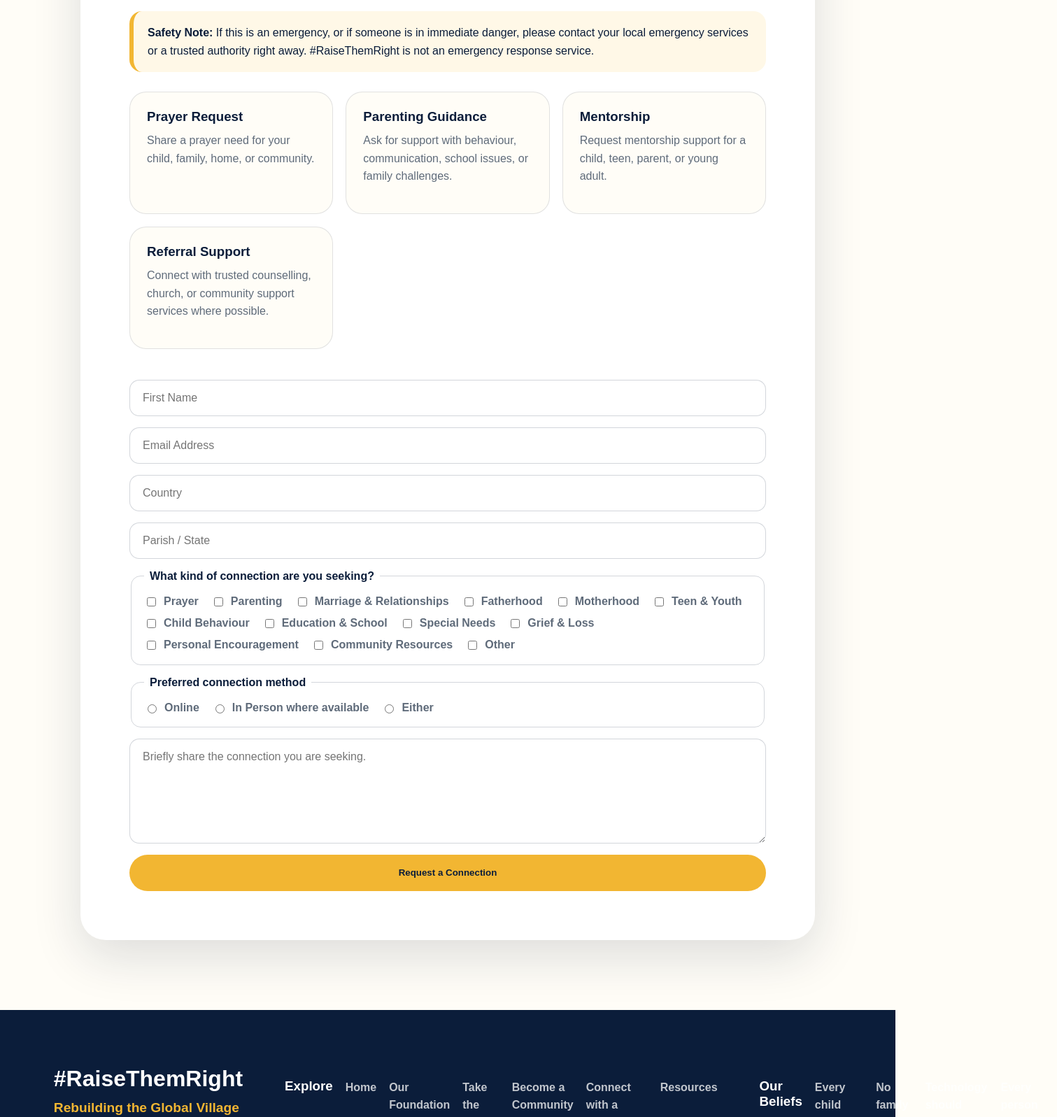
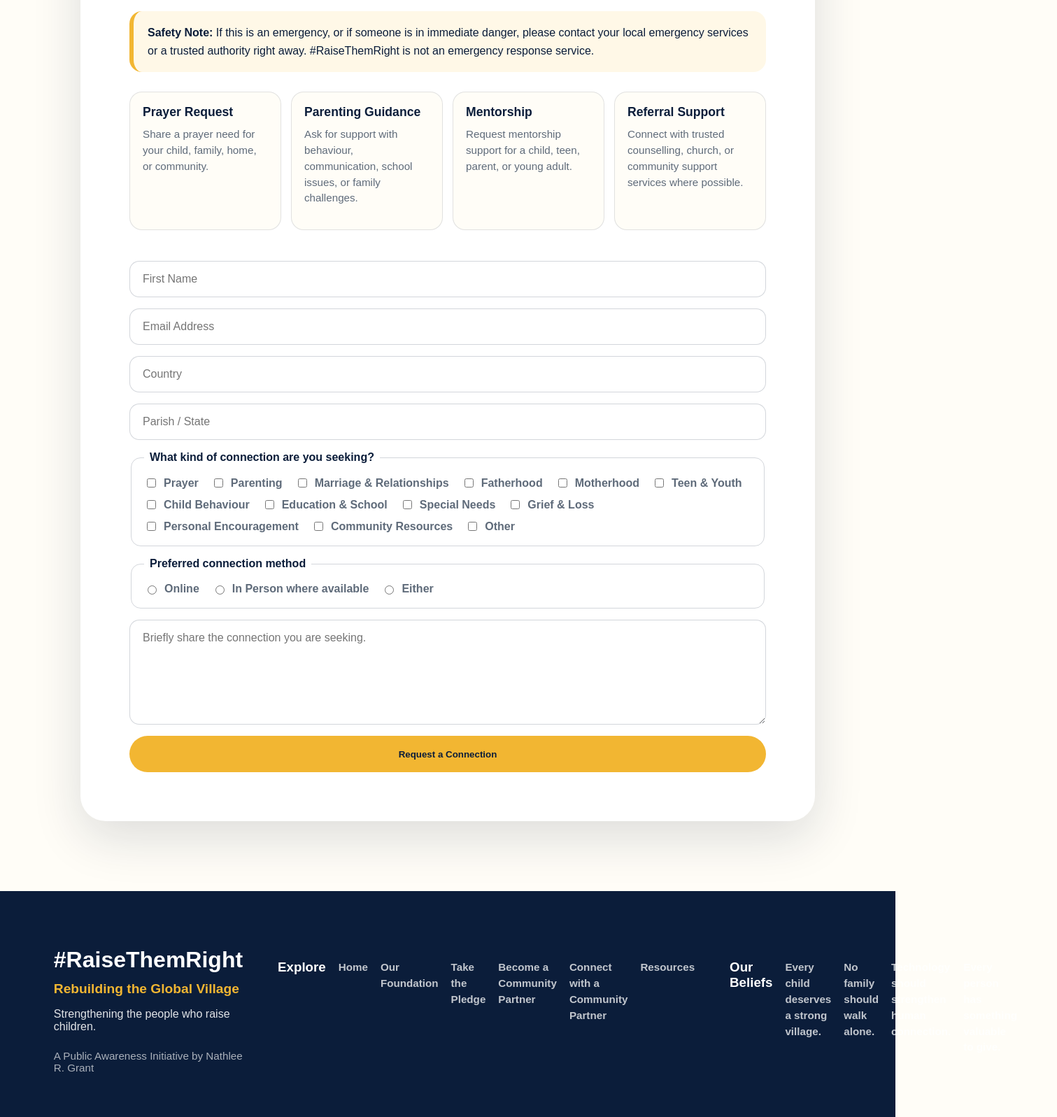
Before and after one commit to nathleegrant-lang/raise-them-right, a Next.js app: page /support in a window 1280 px wide. Shown: the part 660-2257 px from the top of the page at 70% size, 1511 px wide, since content can reach past the window. Built offline with nearby package versions, Linux system fonts and the light colour scheme; no server answers.

Commit message:
Update globals.css

```diff
--- a/src/app/globals.css
+++ b/src/app/globals.css
@@ -940,6 +940,31 @@
   font-size: 2.6rem;
   margin-bottom: 30px;
 }
+.support-card .serve-grid {
+  grid-template-columns: repeat(4, 1fr);
+  gap: 14px;
+}
+
+.support-card .serve-card {
+  padding: 18px;
+  border-radius: 18px;
+  min-height: auto;
+}
+
+.support-card .serve-card h3 {
+  font-size: 1.1rem;
+}
+
+.support-card .serve-card p {
+  font-size: 0.95rem;
+  line-height: 1.5;
+}
+
+@media (max-width: 900px) {
+  .support-card .serve-grid {
+    grid-template-columns: 1fr;
+  }
+}
 /* RESOURCES PAGE */
 
 .resources-page {
@@ -1412,8 +1437,8 @@
   max-width: 1280px;
   margin: auto;
   display: grid;
-  grid-template-columns: 2fr 1fr 1fr;
-  gap: 60px;
+  grid-template-columns: 1.6fr 1fr 1.4fr;
+  gap: 50px;
 }
 
 .footer-brand h2 {
@@ -1442,11 +1467,12 @@
 
 .footer-links a,
 .footer-links p {
-  display: block;
-  color: rgba(255,255,255,.75);
-  margin-bottom: 12px;
-  text-decoration: none;
-  line-height: 1.6;
+   display: block;
+    color: rgba(255,255,255,.75);
+    margin-bottom: 12px;
+    text-decoration: none;
+    font-size: 0.95rem;
+    line-height: 1.5;
 }
 
 .footer-links a:hover {
```
